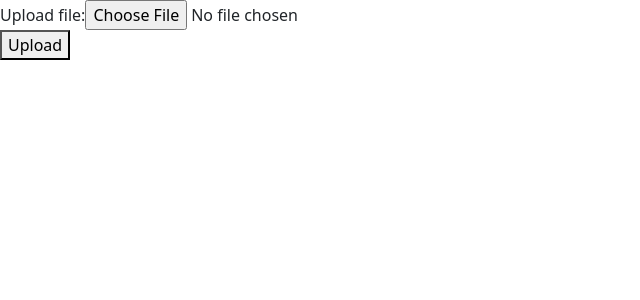
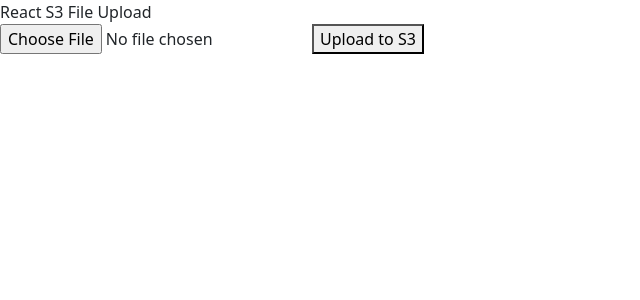
Before and after one commit to d-santiago/music-streaming-app, a React (Create React App) app in the folder client/: page /settings/upload in a window 1280 px wide. Shown: the top 300 px of the page, without its empty margins (0-640 px from the left). Built offline with nearby package versions, Linux system fonts and the light colour scheme.

Commit message:
upload component

```diff
--- a/client/src/components/Upload.js
+++ b/client/src/components/Upload.js
@@ -1,40 +1,45 @@
-import React, { useRef } from "react";
-import S3 from "react-aws-s3";
+import { AlexaForBusiness } from 'aws-sdk';
+import React , {useState} from 'react';
+import { uploadFile } from 'react-s3';
+
+const S3_BUCKET ='myashamusic';
+const REGION ='us-east-2';
+const ACCESS_KEY ='AKIAVVDASVJEUQAOB4FZ';
+const SECRET_ACCESS_KEY ='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';
 
 
-function Upload() {
-  const fileInput = useRef();
-  const handleClick = (event) => {
-    event.preventDefault();
-    let file = fileInput.current.files[0];
-    let newFileName = fileInput.current.files[0].name.replace(/\..+$/, "");
-    const config = {
-      bucketName : "myashamusic",
-      region: 'us-east-2'
-
-    }
-    const ReactS3Client = new S3(config);
-    ReactS3Client.uploadFile(file, newFileName).then((data) => {
-      console.log(data);
-      if (data.status === 204) {
-        console.log("success");
-      } else {
-        console.log("fail");
-      }
-    });
-  };
-  return (
-    <>
-      <form className='upload-steps' onSubmit={handleClick}>
-        <label>
-          Upload file:
-          <input type='file' ref={fileInput} />
-        </label>
-        <br />
-        <button type='submit'>Upload</button>
-      </form>
-    </>
-  );
+const config = {
+  bucketName: S3_BUCKET,
+  region: REGION,
+  accessKeyId: ACCESS_KEY,
+  secretAccessKey: SECRET_ACCESS_KEY,
 }
 
+
+const Upload = () => {
+
+  const [selectedFile, setSelectedFile] = useState(null);
+  const [data,setData] = useState("");
+  const handleFileInput = (e) => {
+      setSelectedFile(e.target.files[0]);
+  }
+
+  const handleUpload = async (file) => {
+      uploadFile(file, config)
+          .then(data => setData(data))
+          .catch(err => console.error(err))
+  }
+  console.log(data);
+
+
+
+
+  return <div>
+      <div>React S3 File Upload</div>
+      <input type="file" onChange={handleFileInput}/>
+      <button onClick={() => handleUpload(selectedFile)}> Upload to S3</button>
+  </div>
+}
+
+
 export default Upload;
```
Also changed, not shown: package.json (+4 -3 lines), 1 other file (tests, documents, lock files or other folders).
